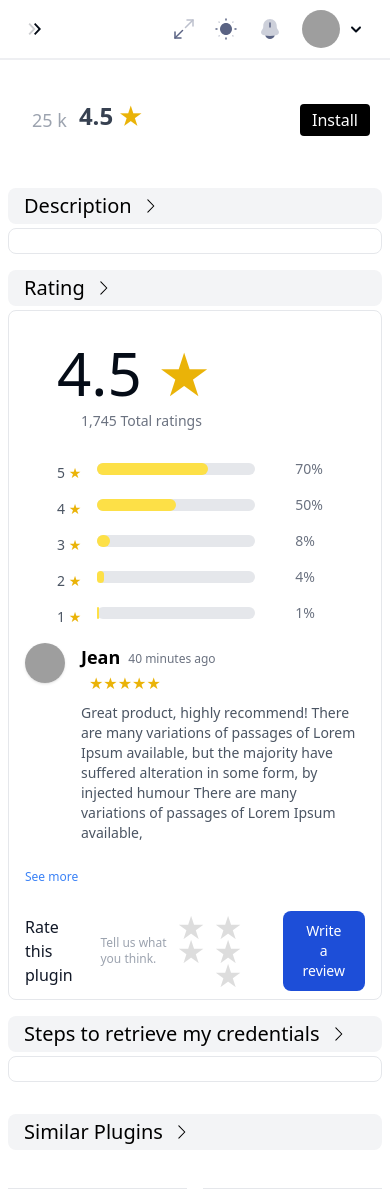
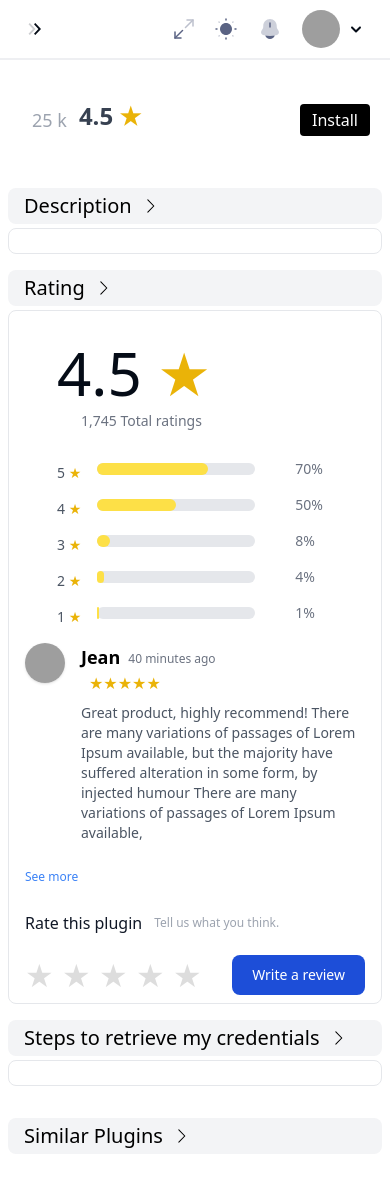
Before and after one commit to PC-HALLE-SNAZZY-Plugins-feature/Symfony-Snazzy-Plugins-Feature, a Symfony app: template templates/plugins/plugin_dashboard/show.html.twig in a window 390 px wide. Shown: the top 1189 px of the page. Run offline with Twig, Linux system fonts and the light colour scheme; the template is opened without the code that fills it, so the values that code supplies are empty; style sheets or scripts are compiled from the project's sources; some libraries are stand-ins or nearby versions; grey boxes are pictures that could not be loaded.

Commit message:
new version for pull

```diff
--- a/src/Controller/plugin/PluginController.php
+++ b/src/Controller/plugin/PluginController.php
@@ -12,7 +12,7 @@ use Symfony\Component\HttpFoundation\Response;
 use Symfony\Component\Routing\Attribute\Route;
 use Knp\Component\Pager\PaginatorInterface;
 use Symfony\Component\Routing\RouterInterface;
-use App\Service\PluginService;
+use App\Service\Plugin\PluginService;
 use App\Service\TestService;
 
 class PluginController extends AbstractController
@@ -56,7 +56,7 @@ class PluginController extends AbstractController
                 }
 
                 $routeNames = array_filter($routeNames, function ($routeName) {
-                    return !(strpos($routeName, '_edit') !== false || strpos($routeName, '_delete') !== false);
+                    return !(strpos($routeName, '_edit') !== false || strpos($routeName, '_delete') !== false || strpos($routeName, '_show') !== false);
                 });
 
                 if (!in_array($plugin->getDashboardPath(), $routeNames)) {
--- a/templates/base.html.twig
+++ b/templates/base.html.twig
@@ -372,7 +372,7 @@
 						</div>
 						<!-- End Topbar -->
 						<!-- Start Content -->
-						<main class="bg-white container font-sans p-0 " style="overflow-x: hidden;">
+						<main class="bg-white  font-sans p-0 " style="overflow-x: hidden;">
 							{% block body %}{% endblock %}
 						</main>
 							<!-- End Content -->
--- a/templates/plugins/category/index.html.twig
+++ b/templates/plugins/category/index.html.twig
@@ -110,7 +110,7 @@
 
 
 	<!-- Main modal -->
-	<div id="crud-modal" tabindex="-1" aria-hidden="true" class="hidden overflow-y-auto overflow-x-hidden fixed top-0 right-0 left-0 z-50 justify-center items-center w-full md:inset-0 h-[calc(100%-1rem)] max-h-full">
+	<div id="crud-modal" tabindex="-1" aria-hidden="true" class="lg:ml-[113px] hidden overflow-y-auto overflow-x-hidden fixed top-0 right-0 left-0 z-50 justify-center items-center w-full md:inset-0 h-[calc(100%-1rem)] max-h-full">
 		<div
 			class="relative p-4 w-full max-w-md max-h-full">
 			<!-- Modal content -->
--- a/templates/plugins/plugin_dashboard/show.html.twig
+++ b/templates/plugins/plugin_dashboard/show.html.twig
@@ -5,14 +5,44 @@
 
 {% block body %}
 
-
+	{% for flashMessage in app.flashes('success') %}
+		<div id="alert-3" class="flex items-center p-4 mb-4 text-white rounded-lg bg-green-600 dark:bg-gray-800 dark:text-green-400" role="alert">
+			<svg class="flex-shrink-0 w-4 h-4" aria-hidden="true" xmlns="http://www.w3.org/2000/svg" fill="currentColor" viewbox="0 0 20 20">
+				<path d="M10 .5a9.5 9.5 0 1 0 9.5 9.5A9.51 9.51 0 0 0 10 .5ZM9.5 4a1.5 1.5 0 1 1 0 3 1.5 1.5 0 0 1 0-3ZM12 15H8a1 1 0 0 1 0-2h1v-3H8a1 1 0 0 1 0-2h2a1 1 0 0 1 1 1v4h1a1 1 0 0 1 0 2Z"/>
+			</svg>
+			<div class="ms-3 text-sm font-medium">
+				{{ flashMessage }}
+			</div>
+			<button type="button" class="ms-auto -mx-1.5 -my-1.5 text-white rounded-lg focus:ring-2 focus:ring-green-400 p-1.5 hover:bg-green-200 inline-flex items-center justify-center h-8 w-8 dark:bg-gray-800 dark:text-green-400 dark:hover:bg-gray-700" data-dismiss-target="#alert-3" aria-label="Close">
+				<span class="sr-only">Close</span>
+				<svg class="w-3 h-3" aria-hidden="true" xmlns="http://www.w3.org/2000/svg" fill="none" viewbox="0 0 14 14">
+					<path stroke="currentColor" stroke-linecap="round" stroke-linejoin="round" stroke-width="2" d="m1 1 6 6m0 0 6 6M7 7l6-6M7 7l-6 6"/>
+				</svg>
+			</button>
+		</div>
+	{% endfor %}
+	{% for flashMessage in app.flashes('error') %}
+		<div id="alert-2" class="flex items-center p-4 mb-4 text-white rounded-lg bg-red-600 dark:bg-gray-800 dark:text-red-400" role="alert">
+			<svg class="flex-shrink-0 w-4 h-4" aria-hidden="true" xmlns="http://www.w3.org/2000/svg" fill="currentColor" viewbox="0 0 20 20">
+				<path d="M10 .5a9.5 9.5 0 1 0 9.5 9.5A9.51 9.51 0 0 0 10 .5ZM9.5 4a1.5 1.5 0 1 1 0 3 1.5 1.5 0 0 1 0-3ZM12 15H8a1 1 0 0 1 0-2h1v-3H8a1 1 0 0 1 0-2h2a1 1 0 0 1 1 1v4h1a1 1 0 0 1 0 2Z"/>
+			</svg>
+			<div class="ms-3 text-sm font-medium">
+				{{ flashMessage }}
+			</div>
+			<button type="button" class="ms-auto -mx-1.5 -my-1.5 text-white rounded-lg focus:ring-2 focus:ring-red-400 p-1.5 hover:bg-red-200 inline-flex items-center justify-center h-8 w-8 dark:bg-gray-800 dark:text-red-400 dark:hover:bg-gray-700" data-dismiss-target="#alert-2" aria-label="Close">
+				<span class="sr-only">Close</span>
+				<svg class="w-3 h-3" aria-hidden="true" xmlns="http://www.w3.org/2000/svg" fill="none" viewbox="0 0 14 14">
+					<path stroke="currentColor" stroke-linecap="round" stroke-linejoin="round" stroke-width="2" d="m1 1 6 6m0 0 6 6M7 7l6-6M7 7l-6 6"/>
+				</svg>
+			</button>
+		</div>
+	{% endfor %}
 	<!-- Start Content -->
 
-
 	<div id="plugin-container" class=" flex flex-wrap flex-col md:flex-row items-center justify-start">
-		<div id="cardplugin" class="flex flex-col lg:flex-row lg:m-[1rem] mb-5 lg:space-x-6 p-5 md:p-10 justify-between w-full ">
+		<div id="cardplugin" class="flex flex-col lg:flex-row lg:m-[1rem] mb-5 lg:space-x-6 p-5 md:p-10 justify-between w-full gap-5 lg:gap-0 ">
 			{% if plugin.imageName %}
-				<div class="w-40 flex-shrink-0">
+				<div class="w-40 flex-shrink-0 flex flex-col items-center justify-center">
 					<img src="{{ vich_uploader_asset(plugin, 'imageFile') }}" alt="Icon" id="Icon" class="Icon w-40 h-40 object-cover">
 					<h1 class="text-xl font-md pt-1">{{ plugin.name }}</h1>
 				</div>
@@ -50,43 +80,12 @@
 		</div>
 
 	</div>
-			{% for flashMessage in app.flashes('success') %}
-			<div id="alert-3" class="flex items-center p-4 mb-4 text-white rounded-lg bg-green-600 dark:bg-gray-800 dark:text-green-400" role="alert">
-				<svg class="flex-shrink-0 w-4 h-4" aria-hidden="true" xmlns="http://www.w3.org/2000/svg" fill="currentColor" viewbox="0 0 20 20">
-					<path d="M10 .5a9.5 9.5 0 1 0 9.5 9.5A9.51 9.51 0 0 0 10 .5ZM9.5 4a1.5 1.5 0 1 1 0 3 1.5 1.5 0 0 1 0-3ZM12 15H8a1 1 0 0 1 0-2h1v-3H8a1 1 0 0 1 0-2h2a1 1 0 0 1 1 1v4h1a1 1 0 0 1 0 2Z"/>
-				</svg>
-				<div class="ms-3 text-sm font-medium">
-					{{ flashMessage }}
-				</div>
-				<button type="button" class="ms-auto -mx-1.5 -my-1.5 text-white rounded-lg focus:ring-2 focus:ring-green-400 p-1.5 hover:bg-green-200 inline-flex items-center justify-center h-8 w-8 dark:bg-gray-800 dark:text-green-400 dark:hover:bg-gray-700" data-dismiss-target="#alert-3" aria-label="Close">
-					<span class="sr-only">Close</span>
-					<svg class="w-3 h-3" aria-hidden="true" xmlns="http://www.w3.org/2000/svg" fill="none" viewbox="0 0 14 14">
-						<path stroke="currentColor" stroke-linecap="round" stroke-linejoin="round" stroke-width="2" d="m1 1 6 6m0 0 6 6M7 7l6-6M7 7l-6 6"/>
-					</svg>
-				</button>
-			</div>
-		{% endfor %}
-		{% for flashMessage in app.flashes('error') %}
-			<div id="alert-2" class="flex items-center p-4 mb-4 text-white rounded-lg bg-red-600 dark:bg-gray-800 dark:text-red-400" role="alert">
-				<svg class="flex-shrink-0 w-4 h-4" aria-hidden="true" xmlns="http://www.w3.org/2000/svg" fill="currentColor" viewbox="0 0 20 20">
-					<path d="M10 .5a9.5 9.5 0 1 0 9.5 9.5A9.51 9.51 0 0 0 10 .5ZM9.5 4a1.5 1.5 0 1 1 0 3 1.5 1.5 0 0 1 0-3ZM12 15H8a1 1 0 0 1 0-2h1v-3H8a1 1 0 0 1 0-2h2a1 1 0 0 1 1 1v4h1a1 1 0 0 1 0 2Z"/>
-				</svg>
-				<div class="ms-3 text-sm font-medium">
-					{{ flashMessage }}
-				</div>
-				<button type="button" class="ms-auto -mx-1.5 -my-1.5 text-white rounded-lg focus:ring-2 focus:ring-red-400 p-1.5 hover:bg-red-200 inline-flex items-center justify-center h-8 w-8 dark:bg-gray-800 dark:text-red-400 dark:hover:bg-gray-700" data-dismiss-target="#alert-2" aria-label="Close">
-					<span class="sr-only">Close</span>
-					<svg class="w-3 h-3" aria-hidden="true" xmlns="http://www.w3.org/2000/svg" fill="none" viewbox="0 0 14 14">
-						<path stroke="currentColor" stroke-linecap="round" stroke-linejoin="round" stroke-width="2" d="m1 1 6 6m0 0 6 6M7 7l6-6M7 7l-6 6"/>
-					</svg>
-				</button>
-			</div>
-		{% endfor %}
+
 
 	<!--Slides section-->
 
 	{% if plugin.screenShots|length > 0 %}
-		<div id="Screenshotscarousse" class="   flex flex-col items-center">
+		<div id="Screenshotscarousse" class="   flex flex-col items-center mt-5">
 
 			<div class="carousel lg:mb-2   ">
 				{% for screenshot in plugin.screenShots %}
@@ -119,10 +118,9 @@
 				</div>
 			</div>
 			<div class="p-2 border rounded-lg ">
-				<p class="text-sm text-gray-600">
-
+				<div class="text-sm text-gray-600">
 					<span id="more-plugin-description">
-						{{ plugin.description|slice(0, 500) }}
+						<p>{{ plugin.description|slice(0, 500) }}</p>
 						{% if plugin.description|length > 500 %}
 							<button onclick="handleDescriptionContent()" class="text-xs text-gray-300">
 								see more...
@@ -131,7 +129,7 @@
 
 					</span>
 					<span class="hidden" id="less-plugin-description">
-						{{ plugin.description }}
+						<p>{{ plugin.description }}</p>
 						{% if plugin.description|length > 500 %}
 							<br>
 							<button onclick="handleDescriptionContent()" class="ext-xs text-gray-300">
@@ -139,7 +137,7 @@
 							</button>
 						{% endif %}
 					</span>
-				</p>
+				</div>
 			</div>
 		</div>
 		<!-- Rating Section -->
@@ -325,13 +323,13 @@
 				<button onclick="hideComments()" id="hidde-comments" class="text-blue-500 hidden p-2 pl-4">See less</button>
 
 
-				<div class="flex justify-between items-center py-2 px-4 w-full">
+				<div class="flex flex-col md:flex-row gap-5 md:gap-0 md:justify-between items-start md:items-center py-2 px-4 w-full">
 
 					<div class="flex items-center gap-3">
 						<p class="text-gray-900 text-md">Rate this plugin</p>
 						<small class="text-gray-400 text-xs">Tell us what you think.</small>
 					</div>
-					<article class="flex items-center gap-10">
+					<article class="flex items-center  justify-between md:justify-end md:gap-10 w-full md:w-auto">
 						<div class="star-button-rating">
 
 							<button type="button" data-modal-target="default-modal" data-modal-toggle="default-modal">★</button>
@@ -632,12 +630,14 @@
 						<input type="text" id="field" name="{{ field }}" class="form-control relative block w-full appearance-none rounded-md border border-gray-300 px-3 py-2 text-gray-900 placeholder-gray-500 focus:z-10 focus:border-blue-500 focus:outline-none focus:ring-blue-500 sm:text-sm" placeholder="Enter The Category Name" required>
 					{% endfor %}
 
-					<div class="flex w-full my-1 justify-end">
+					<div class="flex w-full my-1 justify-start">
 						<a href="{{ path('app_plugin_show', { 'id': plugin.id }) }}#setup" data-modal-target="crud-modal" data-modal-toggle="crud-modal" class="text-blue-500 text-sm">How to get my credentials ?</a>
 					</div>
-					<button type="submit" class=" mt-2 w-full md:w-1/2 xl:w-1/4 px-4 py-2 rounded bg-blue-600 text-white hover:bg-blue-700 focus:outline-none transition-colors mb-3">
-						Save
+					<div class="w-full flex justify-end">
+						<button type="submit" class=" mt-2 w-full md:w-1/2 xl:w-1/4 px-4 py-2 rounded bg-black text-white  focus:outline-none transition-colors mb-3">
+							install
 						</button>
+					</div>
 				</form>
 			</div>
 		</div>
@@ -667,7 +667,7 @@
 			<div class="p-4 pt-0 space-y-4">
 				<p class="text-sm text-base leading-relaxed text-gray-500 dark:text-gray-400">
 					Reviews are public and include your account and device info
-																				Everyone can see your Google Account name and photo associated with your review. Past edits are visible to users unless you delete your review.
+					Everyone can see your Snazzy Account name and photo associated with your review. Past edits are visible to users unless you delete your review.
 				</p>
 				<form action="" method="post">
 					<article class="flex flex-col items-center gap-2 w-full">
@@ -684,7 +684,7 @@
 							<label for="star1" title="1 star">★</label>
 						</div>
 						<div class="flex items-center gap-2  w-full">
-							<input type="search" name="review" class="block w-full p-3 ps-10 text-sm text-gray-900 border border-gray-300 rounded-lg bg-gray-50 focus:ring-blue-500 focus:border-blue-500 dark:bg-gray-700 dark:border-gray-600 dark:placeholder-gray-400 dark:text-white dark:focus:ring-blue-500 dark:focus:border-blue-500" placeholder="Tell us what you think..." />
+							<input type="search" name="review" class="block w-full p-3 ps-10 text-sm text-gray-900 border border-gray-300 rounded-lg bg-gray-50 focus:ring-blue-500 focus:border-blue-500 dark:bg-gray-700 dark:border-gray-600 dark:placeholder-gray-400 dark:text-white dark:focus:ring-blue-500 dark:focus:border-blue-500" placeholder="Tell us what you think..."/>
 							<button type="submit" class="text-white bg-blue-700 hover:bg-blue-800 focus:ring-4 focus:ring-blue-300 font-medium rounded-lg text-sm px-5 py-3.5  dark:bg-blue-600 dark:hover:bg-blue-700 focus:outline-none dark:focus:ring-blue-800 w-1/4">Send</button>
 						</div>
 					</article>
```
Also changed, not shown: config/services.yaml (+1 -6 lines), src/Service/Plugin/PluginService.php (renamed from src/Service/PluginService.php, +17 -16 lines), src/Service/PluginServiceLocator.php (deleted, +0 -31 lines), public/images/plugins/14-66881bce87314675459974.webp (added), public/images/plugins/capture-d-ecran-2024-05-14-110128-6686b7cfd980a505838918.png (deleted), public/images/plugins/capture-d-ecran-2024-05-17-103516-6686b7f014061995652238.png (deleted), public/images/plugins/capture-d-ecran-2024-06-06-233803-6686b6cbc7780402281412.png (deleted), public/images/plugins/capture-d-ecran-2024-07-02-155828-6687be2f1077b400338949.png (deleted), public/images/plugins/oip-2-66897ad8a8e1b010764031.jpeg (added), public/images/plugins/oip-668978a261465672793838.jpeg (added), public/images/plugins/oip-66897ad8a8490254061444.jpeg (added), public/images/plugins/shopify-yoast-seo-expert-66881bcea546f031368735.png (added). Lines whose indentation alone changed are shown as unchanged.
